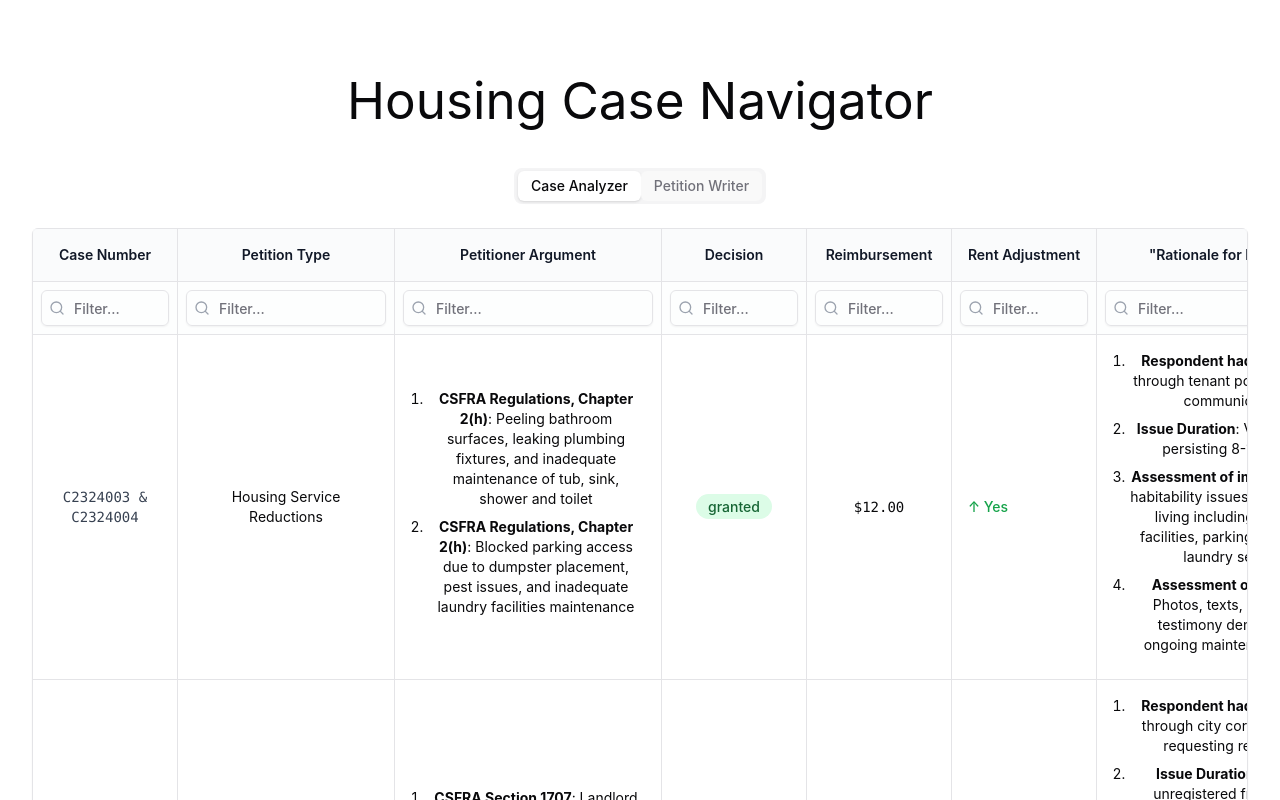
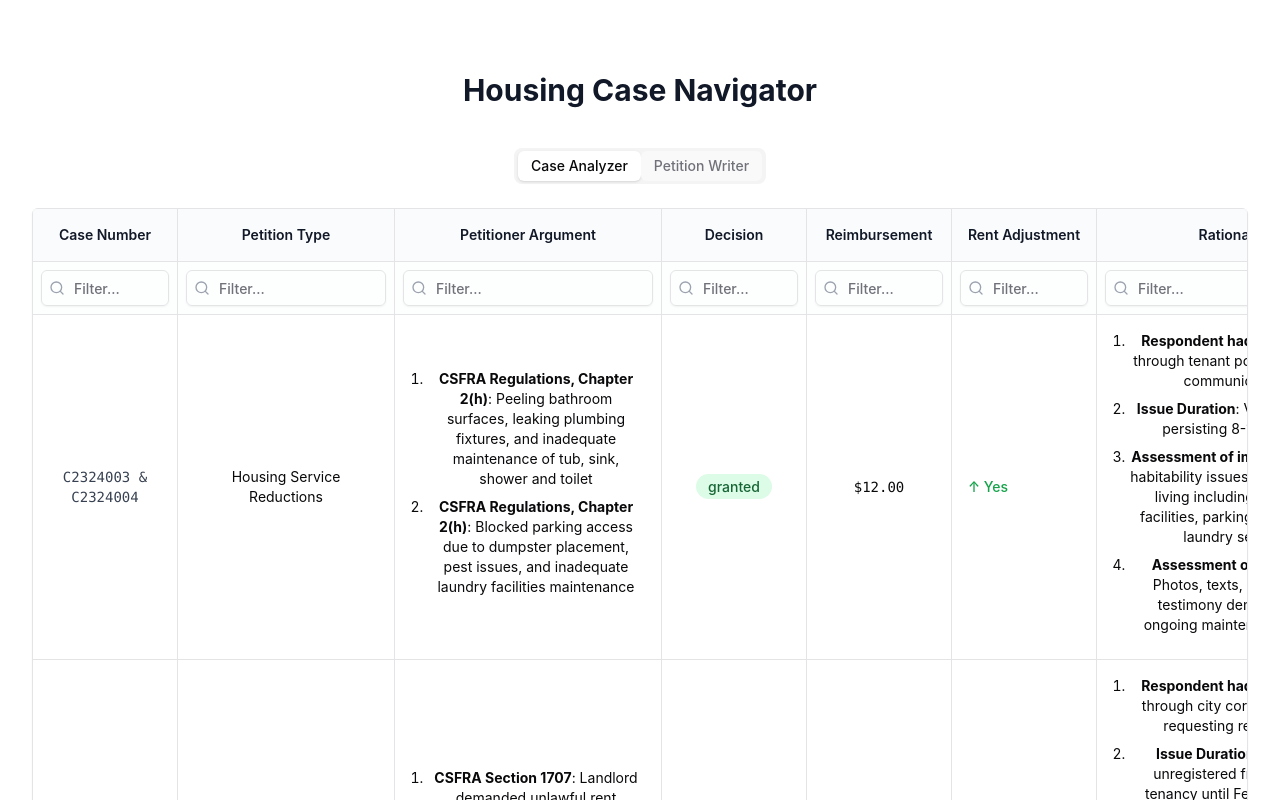
Before and after one commit to tommy11jo/housing-case-navigator, a React (Vite) app in the folder frontend/: page / in a window 1280 px wide. Shown: the top 800 px of the page. Built offline with nearby package versions, Linux system fonts and the light colour scheme.

Commit message:
my changes

```diff
--- a/frontend/src/App.tsx
+++ b/frontend/src/App.tsx
@@ -10,7 +10,9 @@ import { Card, CardContent, CardHeader, CardTitle } from "@/components/ui/card";
 function App() {
   return (
     <div className="container mx-auto py-10 min-h-screen">
-      <h1 style={{ marginBottom: "40px" }}>Housing Case Navigator</h1>
+      <h1 className="text-3xl font-bold mb-10 text-gray-900">
+        Housing Case Navigator
+      </h1>
       <Tabs defaultValue="cases" className="w-full">
         <TabsList>
           <TabsTrigger value="cases">Case Analyzer</TabsTrigger>
--- a/frontend/src/columns.tsx
+++ b/frontend/src/columns.tsx
@@ -103,7 +103,7 @@ export const columns: ColumnDef<Petition>[] = [
   {
     header: () => (
       <div className="text-center" style={{ width: "250px" }}>
-        "Rationale for Decision"
+        Rationale
       </div>
     ),
     accessorKey: "rationale",
--- a/frontend/src/data-table.tsx
+++ b/frontend/src/data-table.tsx
@@ -65,7 +65,7 @@ export function DataTable<TData, TValue>({
 
   return (
     <div className="flex flex-col gap-4">
-      <div className="rounded-md border bg-white shadow-sm">
+      <div className="rounded-md border bg-white shadow-sm w-full">
         <Table>
           <TableHeader>
             {table.getHeaderGroups().map((headerGroup) => (
```
Also changed, not shown: 2 other files (tests, documents, lock files or other folders).
